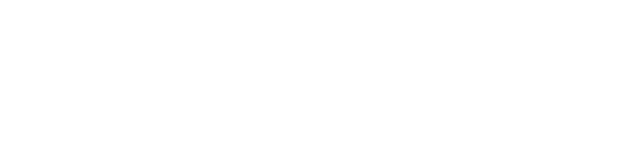
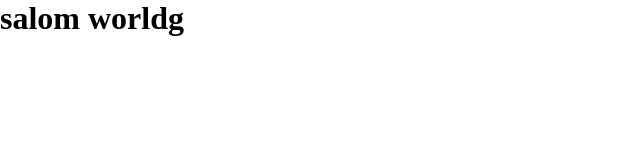
Before and after one commit to Akhmadbek10/o-n-sakkiz, a plain HTML site: page index.html in a window 1280 px wide. Shown: the whole page, without its empty margins (0-640 px from the left). Drawn offline with Linux system fonts and the light colour scheme.

Commit message:
o'zgardi

```diff
--- a/index.html
+++ b/index.html
@@ -8,6 +8,6 @@
     <link rel="stylesheet" href="./style.css">
 </head>
 <body>
-
+    <h1>salom worldg</h1>
 </body>
 </html>
```
